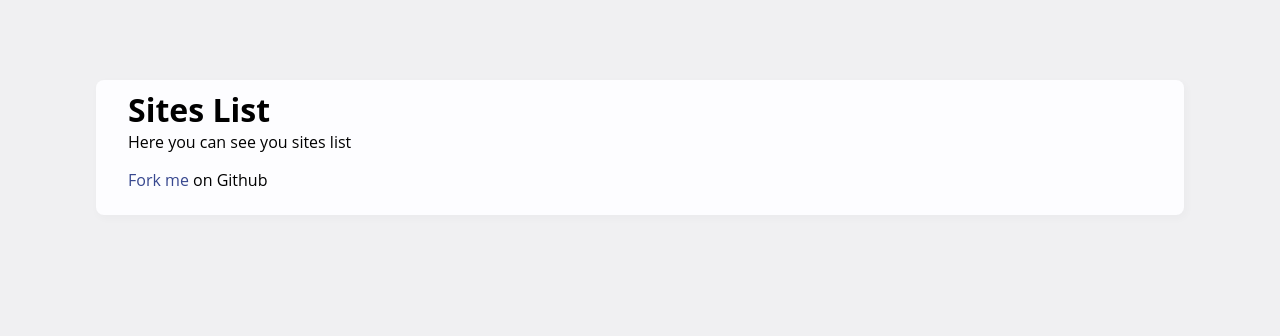
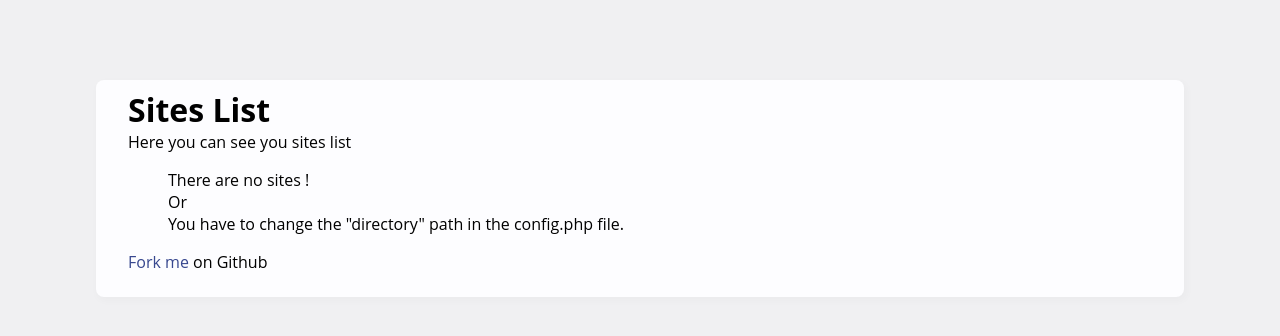
Before and after one commit to claudiucotan/homepage, a PHP site: page / in a window 1280 px wide. Shown: the top 336 px of the page. Run offline with PHP 8.4, Linux system fonts and the light colour scheme.

Commit message:
Added a condition in order to avoid error messages if there are no sites (folders).

```diff
--- a/config.php
+++ b/config.php
@@ -1,6 +1,4 @@
 <?php
-$directory = "/Users/claudiucotan/Sites/*";
-
-
-
+$directory = "/Users/claudiucotan/Sites";
+$recursively = $directory . "/*";
 ?>
--- a/index.php
+++ b/index.php
@@ -18,11 +18,21 @@
             <ul>
             <?php
 
-                foreach (glob ($directory, GLOB_ONLYDIR) as $file) {
+               if (is_dir($directory)){
+
+
+                foreach (glob ($recursively, GLOB_ONLYDIR) as $file) {
                     $dirname = basename($file);
                     printf( '<li>'.$dirname.'</li>' );
 
                 };
+
+               } else {
+
+                echo 'There are no sites ! <br> Or <br> You have to change the "directory" path in the config.php file.';
+
+               }
+
 
 
             ?>
```
